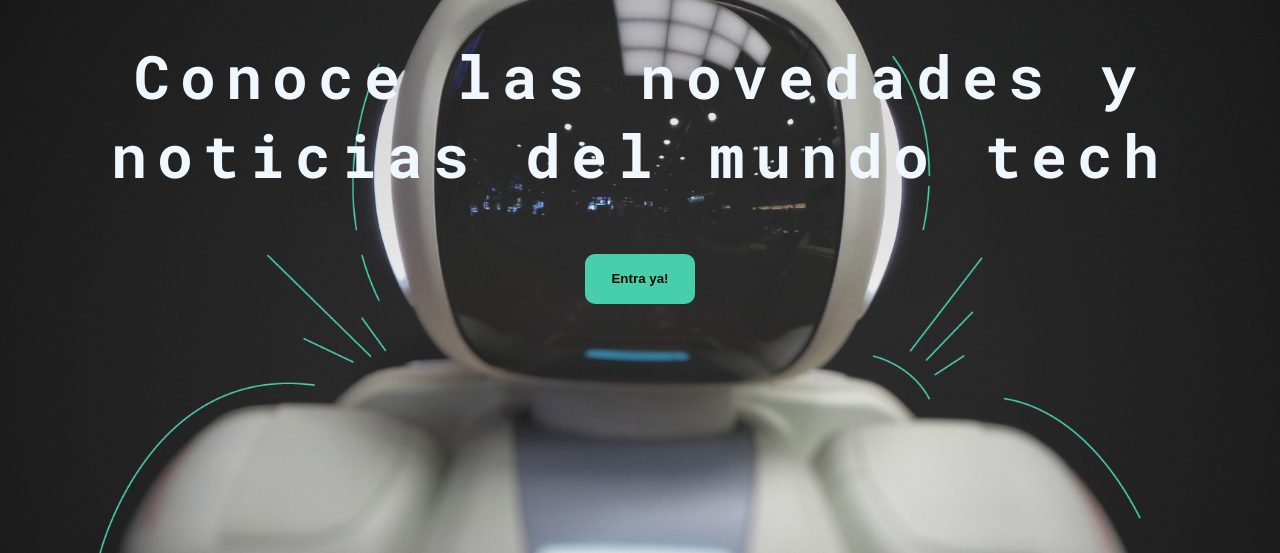
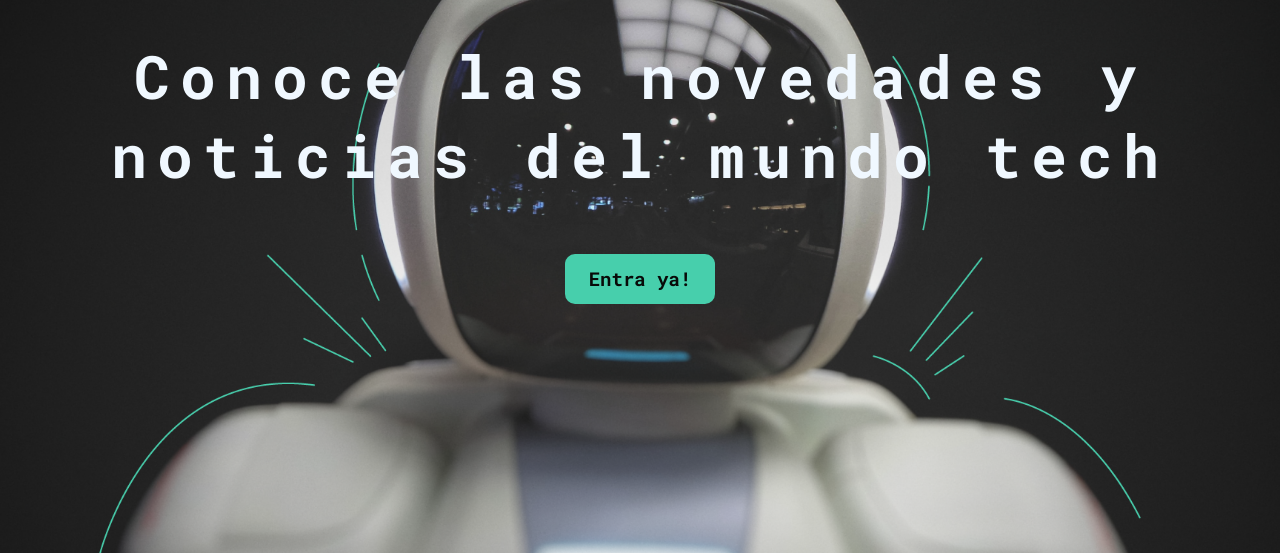
Before and after one commit to jorgearguellles/maquetaci-nCSS-blog, a plain HTML site: page index.html in a window 1280 px wide. Shown: the part 247-800 px from the top of the page. Drawn offline with Linux system fonts and the light colour scheme.

Commit message:
update/ header styles and Main section

```diff
--- a/css/main.css
+++ b/css/main.css
@@ -106,9 +106,11 @@ nav .profile-link a {
 }
 
 .home-main .home-main-button {
-  width: 110px;
+  width: 150px;
   height: 50px;
   font-weight: bold;
+  font-size: 19px;
+  font-family: 'Roboto Mono', monospace;
   background-color: #47cfac;
   border: none;
   border-radius: 10px;
```
